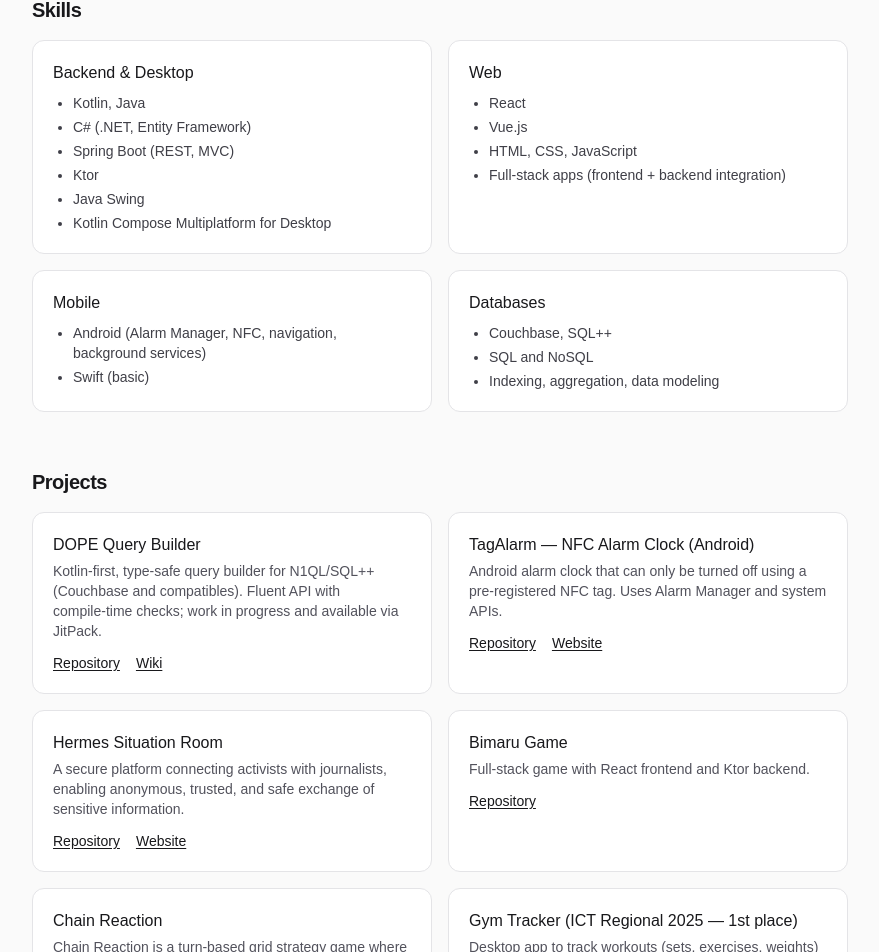
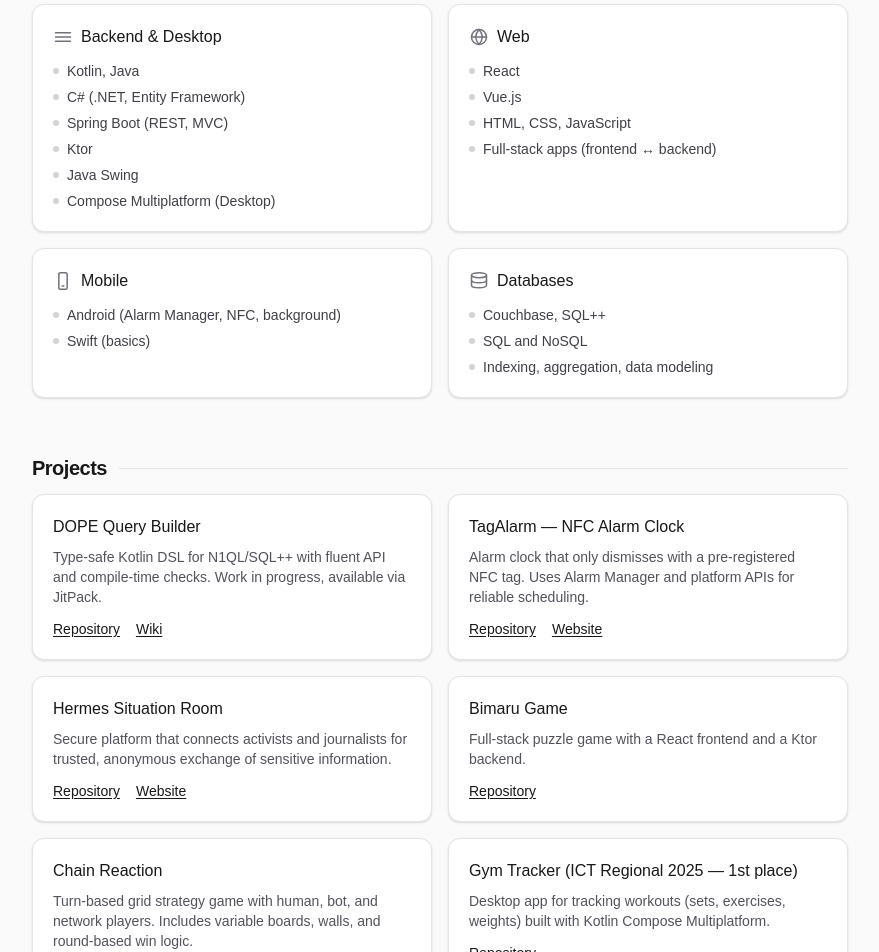
Before and after one commit to jansigi/jansigrist, a Next.js app: page /it in a window 1280 px wide. Shown: the part 249-1201 px from the top of the page, without its empty margins (200-1079 px from the left). Built offline with nearby package versions, Linux system fonts and the light colour scheme.

Commit message:
Update page titles and enhance layout for IT and Music sections

```diff
--- a/src/app/it/page.tsx
+++ b/src/app/it/page.tsx
@@ -1,75 +1,114 @@
 import type { Metadata } from "next";
 import Link from "next/link";
 
+// Lightweight inline icon set (no external deps)
+function Icon({ children, label }: { children: React.ReactNode; label: string }) {
+  return (
+    <span aria-hidden className="inline-flex h-5 w-5 items-center justify-center text-zinc-500 dark:text-zinc-400">
+      {children}
+    </span>
+  );
+}
+
+// Note: Badges removed from projects per request
+
 export const metadata: Metadata = {
-  title: "IT — Jan Sigrist",
+  title: "Jan Sigrist - IT",
   description: "Projects and skills by Jan Sigrist.",
 };
 
 export default function ITPage() {
   return (
     <div className="min-h-screen bg-zinc-50 text-zinc-900 dark:bg-black dark:text-zinc-100">
-      <main className="mx-auto flex w-full max-w-4xl flex-col gap-10 px-6 py-16 sm:gap-14 sm:px-10 sm:py-24">
-        <header className="flex items-end justify-between gap-4">
+      <main className="mx-auto flex w-full max-w-4xl flex-col gap-10 px-6 py-12 sm:gap-14 sm:px-10 sm:py-16">
+        <header className="flex flex-col gap-4 sm:flex-row sm:items-end sm:justify-between">
+          <div>
             <h1 className="text-3xl font-semibold tracking-tight sm:text-4xl">IT</h1>
+          </div>
           <Link
             href="/"
-            className="rounded-full border border-zinc-300 px-4 py-2 text-sm font-medium transition-colors hover:bg-zinc-100 dark:border-zinc-700 dark:hover:bg-zinc-900"
+            className="self-start rounded-full border border-zinc-300 px-4 py-2 text-sm font-medium transition-colors hover:bg-zinc-100 dark:border-zinc-700 dark:hover:bg-zinc-900"
           >
             Back to Home
           </Link>
         </header>
 
         {/* Skills */}
-        <section className="flex flex-col gap-4">
+        <section className="flex flex-col gap-3">
+          <div className="flex items-center gap-3">
             <h2 className="text-xl font-semibold tracking-tight">Skills</h2>
+            <div className="h-px flex-1 bg-zinc-200 dark:bg-zinc-800" />
+          </div>
           <div className="grid grid-cols-1 gap-4 sm:grid-cols-2">
-            <div className="rounded-xl border border-zinc-200 bg-white p-5 dark:border-zinc-800 dark:bg-zinc-900">
+            <div className="rounded-xl border border-zinc-200 bg-white p-5 shadow-sm ring-1 ring-transparent transition-colors hover:bg-zinc-50 dark:border-zinc-800 dark:bg-zinc-900 dark:hover:bg-zinc-900/70">
+              <div className="flex items-center gap-2">
+                <Icon label="Backend">
+                  <svg xmlns="http://www.w3.org/2000/svg" viewBox="0 0 24 24" fill="none" stroke="currentColor" strokeWidth="1.8" strokeLinecap="round" strokeLinejoin="round" className="h-5 w-5"><path d="M3 7h18M3 12h18M3 17h18"/></svg>
+                </Icon>
                 <h3 className="text-base font-medium">Backend & Desktop</h3>
-              <ul className="mt-2 list-disc space-y-1 pl-5 text-sm text-zinc-700 dark:text-zinc-300">
-                <li>Kotlin, Java</li>
-                <li>C# (.NET, Entity Framework)</li>
-                <li>Spring Boot (REST, MVC)</li>
-                <li>Ktor</li>
-                <li>Java Swing</li>
-                <li>Kotlin Compose Multiplatform for Desktop</li>
+              </div>
+              <ul className="mt-3 space-y-1.5 text-sm text-zinc-700 dark:text-zinc-300">
+                <li className="flex items-center gap-2"><span className="h-1.5 w-1.5 rounded-full bg-zinc-300 dark:bg-zinc-600"/>Kotlin, Java</li>
+                <li className="flex items-center gap-2"><span className="h-1.5 w-1.5 rounded-full bg-zinc-300 dark:bg-zinc-600"/>C# (.NET, Entity Framework)</li>
+                <li className="flex items-center gap-2"><span className="h-1.5 w-1.5 rounded-full bg-zinc-300 dark:bg-zinc-600"/>Spring Boot (REST, MVC)</li>
+                <li className="flex items-center gap-2"><span className="h-1.5 w-1.5 rounded-full bg-zinc-300 dark:bg-zinc-600"/>Ktor</li>
+                <li className="flex items-center gap-2"><span className="h-1.5 w-1.5 rounded-full bg-zinc-300 dark:bg-zinc-600"/>Java Swing</li>
+                <li className="flex items-center gap-2"><span className="h-1.5 w-1.5 rounded-full bg-zinc-300 dark:bg-zinc-600"/>Compose Multiplatform (Desktop)</li>
               </ul>
             </div>
-            <div className="rounded-xl border border-zinc-200 bg-white p-5 dark:border-zinc-800 dark:bg-zinc-900">
+            <div className="rounded-xl border border-zinc-200 bg-white p-5 shadow-sm ring-1 ring-transparent transition-colors hover:bg-zinc-50 dark:border-zinc-800 dark:bg-zinc-900 dark:hover:bg-zinc-900/70">
+              <div className="flex items-center gap-2">
+                <Icon label="Web">
+                  <svg xmlns="http://www.w3.org/2000/svg" viewBox="0 0 24 24" fill="none" stroke="currentColor" strokeWidth="1.8" strokeLinecap="round" strokeLinejoin="round" className="h-5 w-5"><circle cx="12" cy="12" r="9"/><path d="M3 12h18"/><path d="M12 3a15.3 15.3 0 0 1 4 9 15.3 15.3 0 0 1-4 9 15.3 15.3 0 0 1-4-9 15.3 15.3 0 0 1 4-9"/></svg>
+                </Icon>
                 <h3 className="text-base font-medium">Web</h3>
-              <ul className="mt-2 list-disc space-y-1 pl-5 text-sm text-zinc-700 dark:text-zinc-300">
-                <li>React</li>
-                <li>Vue.js</li>
-                <li>HTML, CSS, JavaScript</li>
-                <li>Full‑stack apps (frontend + backend integration)</li>
+              </div>
+              <ul className="mt-3 space-y-1.5 text-sm text-zinc-700 dark:text-zinc-300">
+                <li className="flex items-center gap-2"><span className="h-1.5 w-1.5 rounded-full bg-zinc-300 dark:bg-zinc-600"/>React</li>
+                <li className="flex items-center gap-2"><span className="h-1.5 w-1.5 rounded-full bg-zinc-300 dark:bg-zinc-600"/>Vue.js</li>
+                <li className="flex items-center gap-2"><span className="h-1.5 w-1.5 rounded-full bg-zinc-300 dark:bg-zinc-600"/>HTML, CSS, JavaScript</li>
+                <li className="flex items-center gap-2"><span className="h-1.5 w-1.5 rounded-full bg-zinc-300 dark:bg-zinc-600"/>Full‑stack apps (frontend ↔ backend)</li>
               </ul>
             </div>
-            <div className="rounded-xl border border-zinc-200 bg-white p-5 dark:border-zinc-800 dark:bg-zinc-900">
+            <div className="rounded-xl border border-zinc-200 bg-white p-5 shadow-sm ring-1 ring-transparent transition-colors hover:bg-zinc-50 dark:border-zinc-800 dark:bg-zinc-900 dark:hover:bg-zinc-900/70">
+              <div className="flex items-center gap-2">
+                <Icon label="Mobile">
+                  <svg xmlns="http://www.w3.org/2000/svg" viewBox="0 0 24 24" fill="none" stroke="currentColor" strokeWidth="1.8" strokeLinecap="round" strokeLinejoin="round" className="h-5 w-5"><rect x="7" y="2" width="10" height="20" rx="2"/><path d="M11 18h2"/></svg>
+                </Icon>
                 <h3 className="text-base font-medium">Mobile</h3>
-              <ul className="mt-2 list-disc space-y-1 pl-5 text-sm text-zinc-700 dark:text-zinc-300">
-                <li>Android (Alarm Manager, NFC, navigation, background services)</li>
-                <li>Swift (basic)</li>
+              </div>
+              <ul className="mt-3 space-y-1.5 text-sm text-zinc-700 dark:text-zinc-300">
+                <li className="flex items-center gap-2"><span className="h-1.5 w-1.5 rounded-full bg-zinc-300 dark:bg-zinc-600"/>Android (Alarm Manager, NFC, background)</li>
+                <li className="flex items-center gap-2"><span className="h-1.5 w-1.5 rounded-full bg-zinc-300 dark:bg-zinc-600"/>Swift (basics)</li>
               </ul>
             </div>
-            <div className="rounded-xl border border-zinc-200 bg-white p-5 dark:border-zinc-800 dark:bg-zinc-900">
+            <div className="rounded-xl border border-zinc-200 bg-white p-5 shadow-sm ring-1 ring-transparent transition-colors hover:bg-zinc-50 dark:border-zinc-800 dark:bg-zinc-900 dark:hover:bg-zinc-900/70">
+              <div className="flex items-center gap-2">
+                <Icon label="Databases">
+                  <svg xmlns="http://www.w3.org/2000/svg" viewBox="0 0 24 24" fill="none" stroke="currentColor" strokeWidth="1.8" strokeLinecap="round" strokeLinejoin="round" className="h-5 w-5"><ellipse cx="12" cy="5" rx="9" ry="3"/><path d="M3 5v6c0 1.7 4 3 9 3s9-1.3 9-3V5"/><path d="M3 11v6c0 1.7 4 3 9 3s9-1.3 9-3v-6"/></svg>
+                </Icon>
                 <h3 className="text-base font-medium">Databases</h3>
-              <ul className="mt-2 list-disc space-y-1 pl-5 text-sm text-zinc-700 dark:text-zinc-300">
-                <li>Couchbase, SQL++</li>
-                <li>SQL and NoSQL</li>
-                <li>Indexing, aggregation, data modeling</li>
+              </div>
+              <ul className="mt-3 space-y-1.5 text-sm text-zinc-700 dark:text-zinc-300">
+                <li className="flex items-center gap-2"><span className="h-1.5 w-1.5 rounded-full bg-zinc-300 dark:bg-zinc-600"/>Couchbase, SQL++</li>
+                <li className="flex items-center gap-2"><span className="h-1.5 w-1.5 rounded-full bg-zinc-300 dark:bg-zinc-600"/>SQL and NoSQL</li>
+                <li className="flex items-center gap-2"><span className="h-1.5 w-1.5 rounded-full bg-zinc-300 dark:bg-zinc-600"/>Indexing, aggregation, data modeling</li>
               </ul>
             </div>
           </div>
         </section>
 
         {/* Projects */}
-        <section className="flex flex-col gap-4">
+        <section className="flex flex-col gap-3">
+          <div className="flex items-center gap-3">
             <h2 className="text-xl font-semibold tracking-tight">Projects</h2>
+            <div className="h-px flex-1 bg-zinc-200 dark:bg-zinc-800" />
+          </div>
           <div className="grid grid-cols-1 gap-4 sm:grid-cols-2">
-            <article className="rounded-xl border border-zinc-200 bg-white p-5 transition-colors hover:bg-zinc-50 dark:border-zinc-800 dark:bg-zinc-900 dark:hover:bg-zinc-800">
+            <article className="rounded-xl border border-zinc-200 bg-white p-5 shadow-sm transition-colors hover:bg-zinc-50 dark:border-zinc-800 dark:bg-zinc-900 dark:hover:bg-zinc-900/70">
               <h3 className="text-base font-medium">DOPE Query Builder</h3>
-              <p className="mt-1 text-sm text-zinc-600 dark:text-zinc-400">
-                Kotlin‑first, type‑safe query builder for N1QL/SQL++ (Couchbase and compatibles). Fluent API with compile‑time checks; work in progress and available via JitPack.
+              <p className="mt-2 text-sm text-zinc-600 dark:text-zinc-400">
+                Type‑safe Kotlin DSL for N1QL/SQL++ with fluent API and compile‑time checks. Work in progress, available via JitPack.
               </p>
               <div className="mt-3 flex flex-wrap gap-4 text-sm">
                 <Link
@@ -91,10 +130,10 @@
               </div>
             </article>
 
-            <article className="rounded-xl border border-zinc-200 bg-white p-5 transition-colors hover:bg-zinc-50 dark:border-zinc-800 dark:bg-zinc-900 dark:hover:bg-zinc-800">
-              <h3 className="text-base font-medium">TagAlarm — NFC Alarm Clock (Android)</h3>
-              <p className="mt-1 text-sm text-zinc-600 dark:text-zinc-400">
-                Android alarm clock that can only be turned off using a pre‑registered NFC tag. Uses Alarm Manager and system APIs.
+            <article className="rounded-xl border border-zinc-200 bg-white p-5 shadow-sm transition-colors hover:bg-zinc-50 dark:border-zinc-800 dark:bg-zinc-900 dark:hover:bg-zinc-900/70">
+              <h3 className="text-base font-medium">TagAlarm — NFC Alarm Clock</h3>
+              <p className="mt-2 text-sm text-zinc-600 dark:text-zinc-400">
+                Alarm clock that only dismisses with a pre‑registered NFC tag. Uses Alarm Manager and platform APIs for reliable scheduling.
               </p>
               <div className="mt-3 flex flex-wrap gap-4 text-sm">
                 <Link
@@ -116,10 +155,10 @@
               </div>
             </article>
 
-            <article className="rounded-xl border border-zinc-200 bg-white p-5 transition-colors hover:bg-zinc-50 dark:border-zinc-800 dark:bg-zinc-900 dark:hover:bg-zinc-800">
+            <article className="rounded-xl border border-zinc-200 bg-white p-5 shadow-sm transition-colors hover:bg-zinc-50 dark:border-zinc-800 dark:bg-zinc-900 dark:hover:bg-zinc-900/70">
               <h3 className="text-base font-medium">Hermes Situation Room</h3>
-              <p className="mt-1 text-sm text-zinc-600 dark:text-zinc-400">
-                A secure platform connecting activists with journalists, enabling anonymous, trusted, and safe exchange of sensitive information.
+              <p className="mt-2 text-sm text-zinc-600 dark:text-zinc-400">
+                Secure platform that connects activists and journalists for trusted, anonymous exchange of sensitive information.
               </p>
               <div className="mt-3 flex flex-wrap gap-4 text-sm">
                 <Link
@@ -141,10 +180,10 @@
               </div>
             </article>
 
-            <article className="rounded-xl border border-zinc-200 bg-white p-5 transition-colors hover:bg-zinc-50 dark:border-zinc-800 dark:bg-zinc-900 dark:hover:bg-zinc-800">
+            <article className="rounded-xl border border-zinc-200 bg-white p-5 shadow-sm transition-colors hover:bg-zinc-50 dark:border-zinc-800 dark:bg-zinc-900 dark:hover:bg-zinc-900/70">
               <h3 className="text-base font-medium">Bimaru Game</h3>
-              <p className="mt-1 text-sm text-zinc-600 dark:text-zinc-400">
-                Full‑stack game with React frontend and Ktor backend.
+              <p className="mt-2 text-sm text-zinc-600 dark:text-zinc-400">
+                Full‑stack puzzle game with a React frontend and a Ktor backend.
               </p>
               <div className="mt-3 text-sm">
                 <Link
@@ -158,12 +197,10 @@
               </div>
             </article>
 
-            <article className="rounded-xl border border-zinc-200 bg-white p-5 transition-colors hover:bg-zinc-50 dark:border-zinc-800 dark:bg-zinc-900 dark:hover:bg-zinc-800">
+            <article className="rounded-xl border border-zinc-200 bg-white p-5 shadow-sm transition-colors hover:bg-zinc-50 dark:border-zinc-800 dark:bg-zinc-900 dark:hover:bg-zinc-900/70">
               <h3 className="text-base font-medium">Chain Reaction</h3>
-              <p className="mt-1 text-sm text-zinc-600 dark:text-zinc-400">
-                Chain Reaction is a turn‑based grid strategy game where players place bombs that grow in strength and, upon reaching capacity,
-                explode to adjacent cells, triggering cascading chain reactions to capture territory. This repo is a Kotlin/Swing implementation
-                with human, bot, and network players, variable boards and walls, and round‑based win detection.
+              <p className="mt-2 text-sm text-zinc-600 dark:text-zinc-400">
+                Turn‑based grid strategy game with human, bot, and network players. Includes variable boards, walls, and round‑based win logic.
               </p>
               <div className="mt-3 flex flex-wrap gap-4 text-sm">
                 <Link
@@ -185,10 +222,10 @@
               </div>
             </article>
 
-            <article className="rounded-xl border border-zinc-200 bg-white p-5 transition-colors hover:bg-zinc-50 dark:border-zinc-800 dark:bg-zinc-900 dark:hover:bg-zinc-800">
+            <article className="rounded-xl border border-zinc-200 bg-white p-5 shadow-sm transition-colors hover:bg-zinc-50 dark:border-zinc-800 dark:bg-zinc-900 dark:hover:bg-zinc-900/70">
               <h3 className="text-base font-medium">Gym Tracker (ICT Regional 2025 — 1st place)</h3>
-              <p className="mt-1 text-sm text-zinc-600 dark:text-zinc-400">
-                Desktop app to track workouts (sets, exercises, weights) built with Kotlin Compose Multiplatform. Project repository: rm-2025.
+              <p className="mt-2 text-sm text-zinc-600 dark:text-zinc-400">
+                Desktop app for tracking workouts (sets, exercises, weights) built with Kotlin Compose Multiplatform.
               </p>
               <div className="mt-3 text-sm">
                 <Link
--- a/src/app/layout.tsx
+++ b/src/app/layout.tsx
@@ -14,7 +14,7 @@
 });
 
 export const metadata: Metadata = {
-  title: "Jan Sigrist — Personal Page",
+  title: "Jan Sigrist",
   description: "Personal website for Jan Sigrist",
 };
 
@@ -57,7 +57,7 @@
         {children}
 
         <footer className="border-t border-zinc-200 bg-zinc-50 py-6 text-sm text-zinc-500 dark:border-zinc-800 dark:bg-black dark:text-zinc-400">
-          <div className="mx-auto w-full max-w-4xl px-6 sm:px-10">© 2025 Jan Sigrist</div>
+          <div className="mx-auto w-full max-w-4xl px-6 sm:px-10">© 2026 Jan Sigrist</div>
         </footer>
       </body>
     </html>
--- a/src/app/music/page.tsx
+++ b/src/app/music/page.tsx
@@ -2,14 +2,14 @@
 import Link from "next/link";
 
 export const metadata: Metadata = {
-  title: "Music — Jan Sigrist",
+  title: "Jan Sigrist - Music",
   description: "Music by Jan Sigrist — YouTube and Spotify embeds.",
 };
 
 export default function MusicPage() {
   return (
     <div className="min-h-screen bg-zinc-50 text-zinc-900 dark:bg-black dark:text-zinc-100">
-      <main className="mx-auto flex w-full max-w-4xl flex-col gap-8 px-6 py-16 sm:gap-12 sm:px-10 sm:py-24">
+      <main className="mx-auto flex w-full max-w-4xl flex-col gap-8 px-6 py-12 sm:gap-12 sm:px-10 sm:py-16">
         <header className="flex items-end justify-between gap-4">
           <h1 className="text-3xl font-semibold tracking-tight sm:text-4xl">Music</h1>
           <Link
--- a/src/app/page.tsx
+++ b/src/app/page.tsx
@@ -130,7 +130,7 @@
 
   return (
     <div className="min-h-screen bg-zinc-50 text-zinc-900 dark:bg-black dark:text-zinc-100">
-      <main className="mx-auto flex w-full max-w-4xl flex-col gap-16 px-6 py-16 sm:px-10 sm:py-24">
+      <main className="mx-auto flex w-full max-w-4xl flex-col gap-16 px-6 py-12 sm:px-10 sm:py-16">
         {/* Hero */}
         <section className="flex flex-col items-start gap-6">
           <h1 className="text-4xl font-semibold tracking-tight sm:text-5xl">Jan Sigrist</h1>
@@ -172,6 +172,8 @@
           </div>
         </section>
 
+
+
         {/* About */}
         <section className="grid grid-cols-1 items-start gap-8 sm:grid-cols-5">
           <div className="relative col-span-2 aspect-[4/5] overflow-hidden rounded-xl border border-zinc-200 bg-white dark:border-zinc-800 dark:bg-zinc-900">
@@ -186,7 +188,11 @@
           <div className="col-span-3 flex flex-col gap-4">
             <h2 className="text-xl font-semibold tracking-tight">About</h2>
             <p className="text-zinc-700 dark:text-zinc-300">
-              Personal page for Jan Sigrist. Find my links below and feel free to reach out.
+              Personal page for Jan Sigrist. Explore the
+              {' '}<Link href="/it" className="underline underline-offset-2 hover:no-underline">IT</Link>{' '}
+              and{' '}
+              <Link href="/music" className="underline underline-offset-2 hover:no-underline">Music</Link>{' '}
+              pages, or find my links below and feel free to reach out.
             </p>
             <ul className="mt-2 grid grid-cols-1 gap-2 text-sm text-zinc-600 dark:text-zinc-400 sm:grid-cols-2">
               <li>• Location: Zürich, Switzerland</li>
```
Lines whose indentation alone changed are shown as unchanged.
